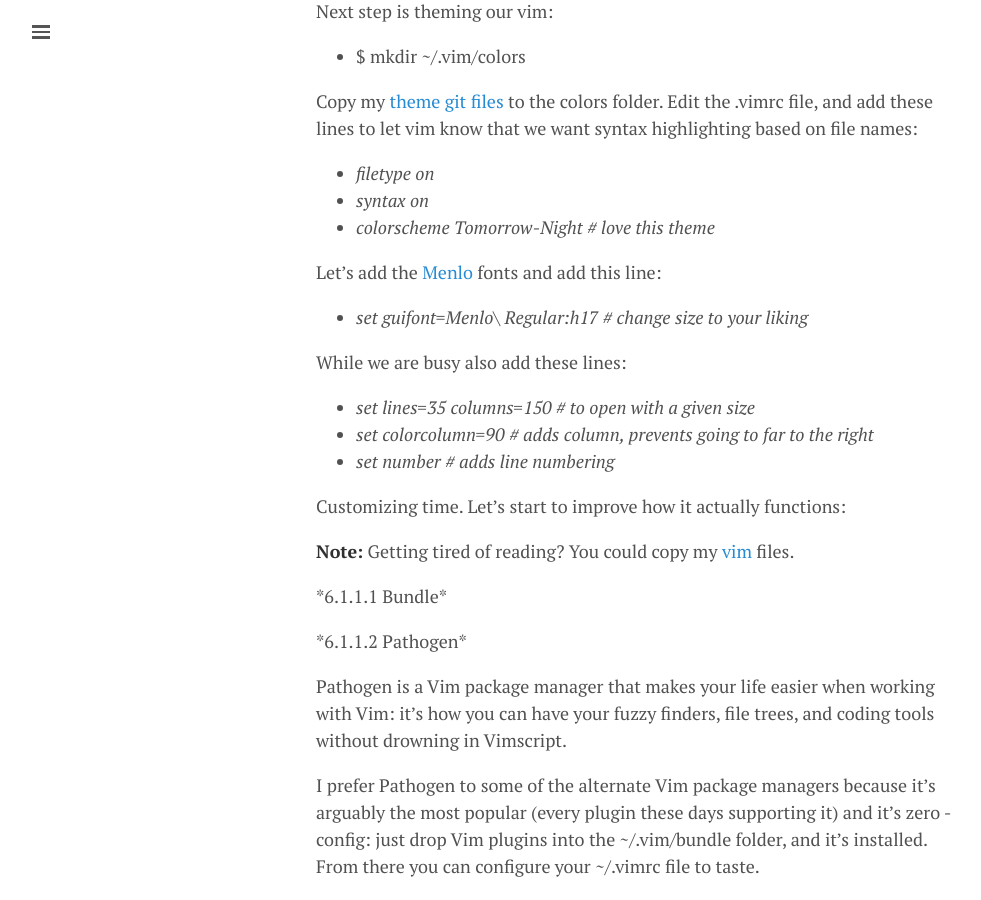
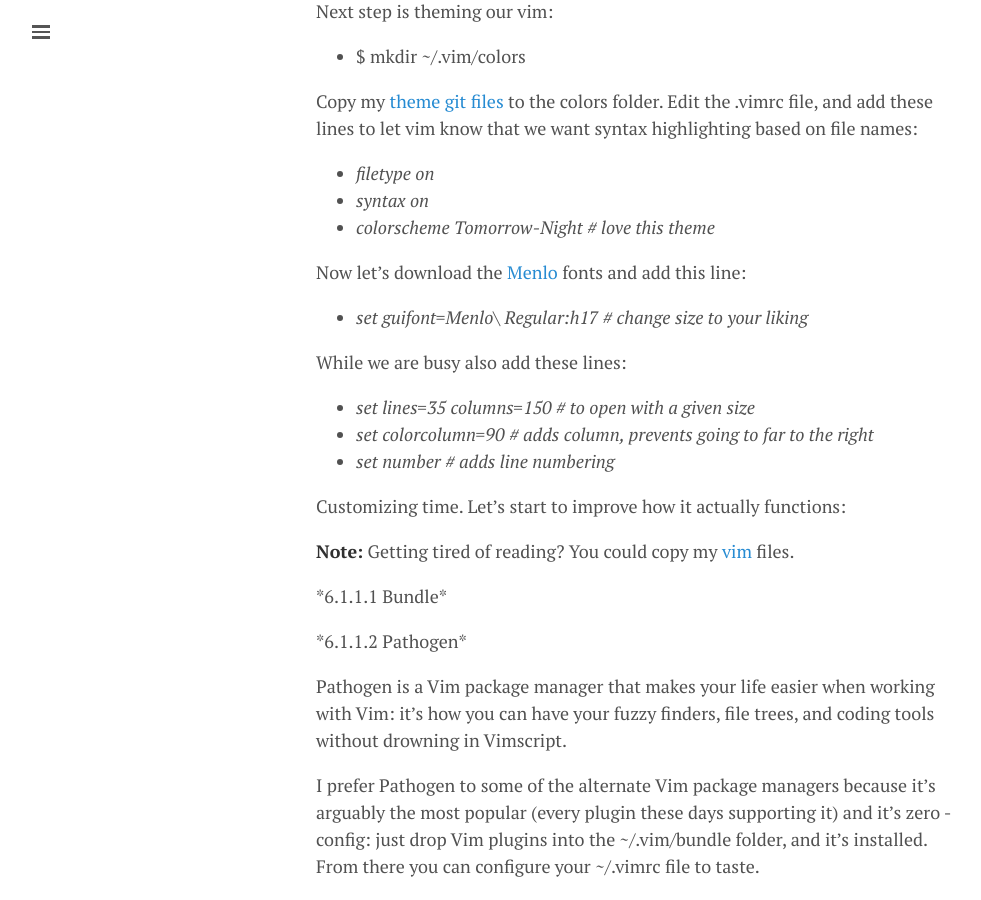
Before and after one commit to lgeurts/lgeurts.github.io, a Jekyll site: the page built from _posts/2017-07-11-bunsenlabs-linux-setup-notes-for dell-inspiron-6000.md, in a window 1280 px wide and 900 px high, scrolled down 5822 px. Shown: the whole window, without its empty margins (0-981 px from the left). Built offline with Jekyll 4.4.1, drawn with Linux system fonts in a browser that asks for light colours; nearby versions of some CDN libraries; comment, search, counter and statistics services are not loaded.

Commit message:
Update 2017-07-11-bunsenlabs-linux-setup-notes-for dell-inspiron-6000.md

```diff
--- a/_posts/2017-07-11-bunsenlabs-linux-setup-notes-for dell-inspiron-6000.md
+++ b/_posts/2017-07-11-bunsenlabs-linux-setup-notes-for dell-inspiron-6000.md
@@ -186,7 +186,7 @@ Copy my [theme git files](https://github.com/lgeurts/BunsenLabs-Setup/tree/maste
 - *syntax on*
 - *colorscheme Tomorrow-Night # love this theme*
 
-Let's add the [Menlo](https://github.com/lgeurts/BunsenLabs-Setup/tree/master/.fonts) fonts and add this line:
+Now let's download the [Menlo](https://github.com/lgeurts/BunsenLabs-Setup/tree/master/.fonts) fonts and add this line:
 
 - *set guifont=Menlo\ Regular:h17 # change size to your liking*
 
```
